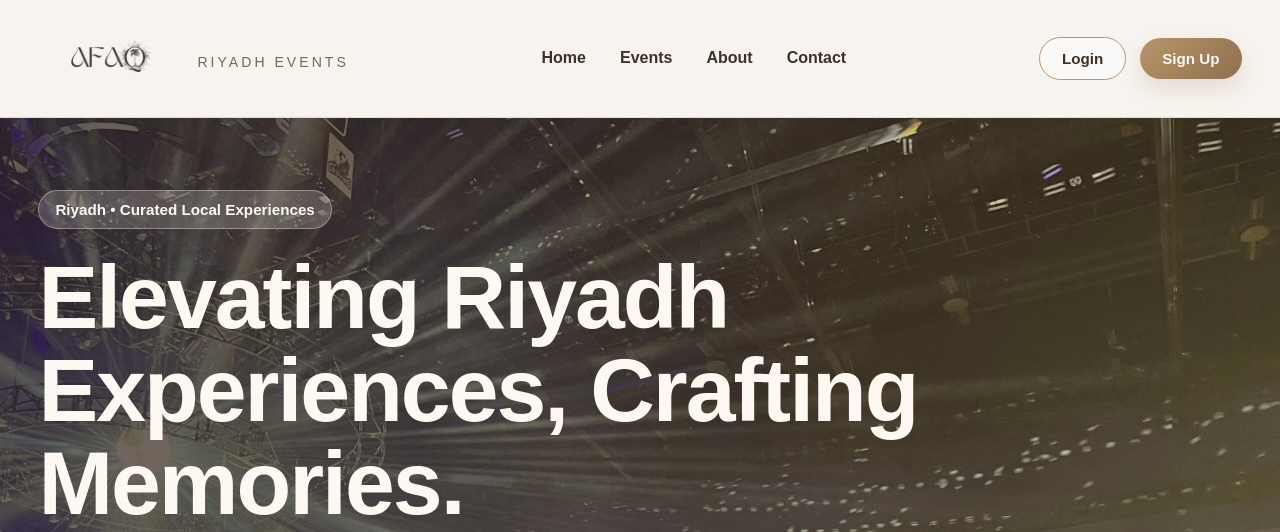
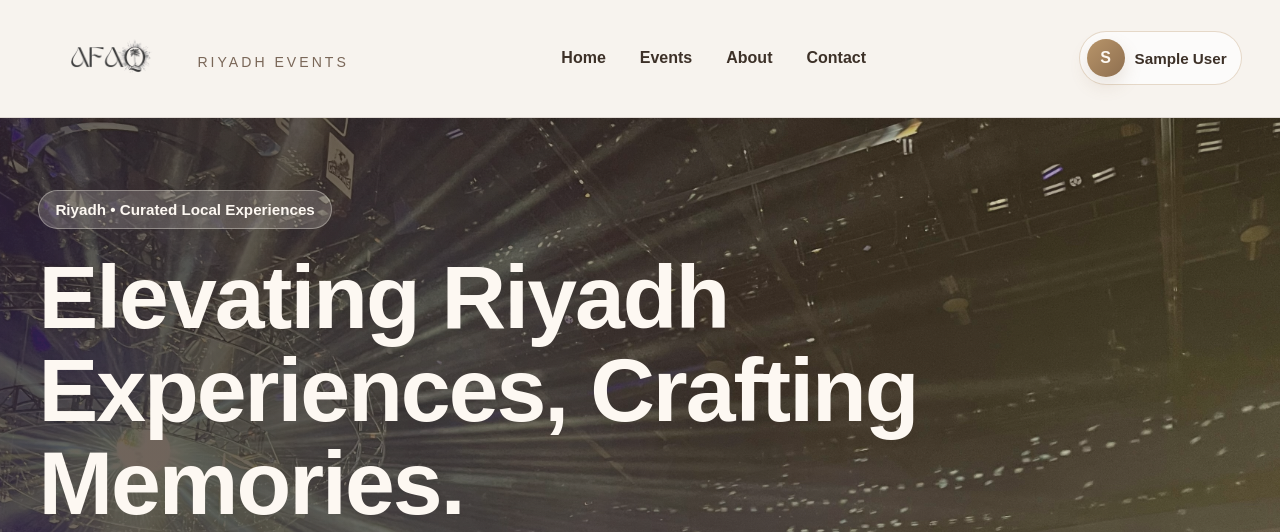
Before and after one commit to razan444200495/2026-GP1-Group15, a Flask app: page / in a window 1280 px wide. Shown: the top 532 px of the page. Run offline with Flask 3, Linux system fonts and the light colour scheme; the visitor is signed in with stand-in values (Sample User, id 1); data comes from the database, SQL or seed files in the repository.

Commit message:
Update base.html

```diff
--- a/templates/base.html
+++ b/templates/base.html
@@ -78,7 +78,9 @@
       height: auto;
       object-fit: contain;
       display: block;
+      transition: 0.25s ease;
     }
+
     .brand img:hover {
       transform: scale(1.05);
     }
@@ -127,7 +129,9 @@
     .solid-btn,
     .login-btn,
     .signup-btn,
-    .primary-btn {
+    .primary-btn,
+    .profile-pill,
+    .logout-btn {
       display: inline-flex;
       align-items: center;
       justify-content: center;
@@ -163,13 +167,47 @@
       background: rgba(255, 255, 255, 0.55);
     }
 
+    .logout-btn {
+      padding: 12px 20px;
+      font-size: 0.95rem;
+      border: 1px solid rgba(151, 88, 70, 0.28);
+      color: #7d4435;
+      background: rgba(255, 255, 255, 0.62);
+    }
+
     .outline-btn:hover,
     .solid-btn:hover,
     .login-btn:hover,
     .signup-btn:hover,
-    .primary-btn:hover {
+    .primary-btn:hover,
+    .profile-pill:hover,
+    .logout-btn:hover {
       transform: translateY(-2px);
       box-shadow: 0 10px 24px rgba(83, 61, 43, 0.12);
+    }
+
+    .profile-pill {
+      gap: 10px;
+      padding: 7px 14px 7px 7px;
+      border: 1px solid rgba(184, 149, 106, 0.34);
+      background: rgba(255, 255, 255, 0.66);
+      color: var(--text-main);
+      font-size: 0.95rem;
+    }
+
+    .profile-avatar-small {
+      width: 38px;
+      height: 38px;
+      border-radius: 50%;
+      background: linear-gradient(135deg, var(--accent), var(--accent-dark));
+      color: var(--text-light);
+      display: inline-flex;
+      align-items: center;
+      justify-content: center;
+      font-size: 1rem;
+      font-weight: 800;
+      box-shadow: 0 8px 18px rgba(142, 111, 79, 0.18);
+      flex-shrink: 0;
     }
 
     .section {
@@ -355,7 +393,7 @@
     }
 
     .footer-logo-row img {
-      width: 55px;
+      width: 90px;
       height: auto;
       object-fit: contain;
       display: block;
@@ -452,6 +490,17 @@
       .details-body h1 {
         font-size: 1.8rem;
       }
+
+      .brand img {
+        width: 110px;
+      }
+
+      .profile-pill,
+      .logout-btn,
+      .login-btn,
+      .signup-btn {
+        width: 100%;
+      }
     }
   </style>
 
@@ -460,12 +509,12 @@
 <body>
   <header class="topbar">
     <div class="page-shell navbar">
-      <div class="brand">
+      <a class="brand" href="{{ url_for('events.home') }}">
         <img src="{{ url_for('static', filename='images/logo.png') }}" alt="AFAQ Logo">
         <div class="brand-text">
           <span>RIYADH EVENTS</span>
         </div>
-      </div>
+      </a>
 
       {% if current_user.is_authenticated and current_user.role == 'admin' and request.endpoint not in ['auth.login', 'auth.signup'] %}
         <nav class="nav-links">
@@ -473,8 +522,11 @@
           <a href="{{ url_for('admin.profile') }}">Profile</a>
         </nav>
 
+        <div class="nav-actions">
+          <a href="{{ url_for('auth.logout') }}" class="logout-btn">Logout</a>
+        </div>
+
       {% else %}
-
         <nav class="nav-links">
           <a href="{{ url_for('events.home') }}">Home</a>
           <a href="{{ url_for('events.events_page') }}">Events</a>
@@ -484,11 +536,21 @@
 
         {% if request.endpoint not in ['auth.login', 'auth.signup'] %}
           <div class="nav-actions">
+            {% if current_user.is_authenticated %}
+              <a href="{{ url_for('auth.user_profile') }}" class="profile-pill" title="My Profile">
+                <span class="profile-avatar-small">
+                  {{ current_user.fullname[0]|upper if current_user.fullname else 'U' }}
+                </span>
+                <span>{{ current_user.fullname }}</span>
+              </a>
+            {% else %}
               <a href="{{ url_for('auth.login') }}" class="login-btn">Login</a>
-<a href="{{ url_for('auth.signup') }}" class="signup-btn">Sign Up</a>          </div>
+              <a href="{{ url_for('auth.signup') }}" class="signup-btn">Sign Up</a>
             {% endif %}
-
+          </div>
         {% endif %}
+      {% endif %}
+    </div>
   </header>
 
   <main>
@@ -518,10 +580,15 @@
 
       <div class="footer-contact">
         <h4>Contact</h4>
-        <p>Email: <a href="/cdn-cgi/l/email-protection" class="__cf_email__" data-cfemail="2e474048416e4f484f5f004d4143">[email&#160;protected]</a></p>
+        <p>Email: info@afaq.com</p>
         <p>Location: Riyadh, Saudi Arabia</p>
         <p>Availability: 24/7 Event Browsing</p>
       </div>
     </div>
 
     <div class="page-shell footer-bottom">
+      © 2026 AFAQ. All rights reserved.
+    </div>
+  </footer>
+</body>
+</html>
```
Lines whose indentation alone changed are shown as unchanged.
